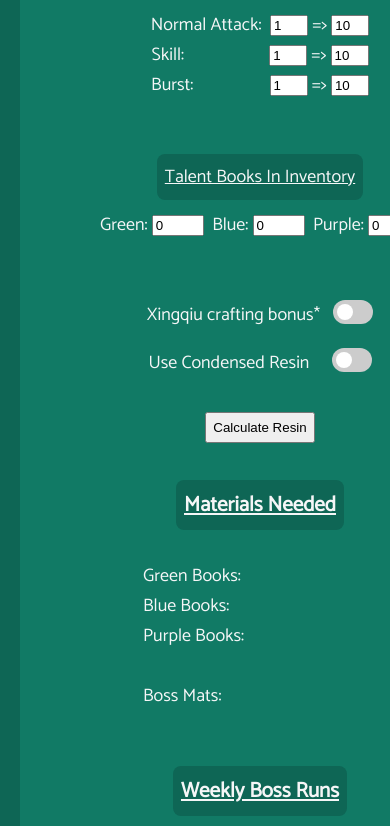
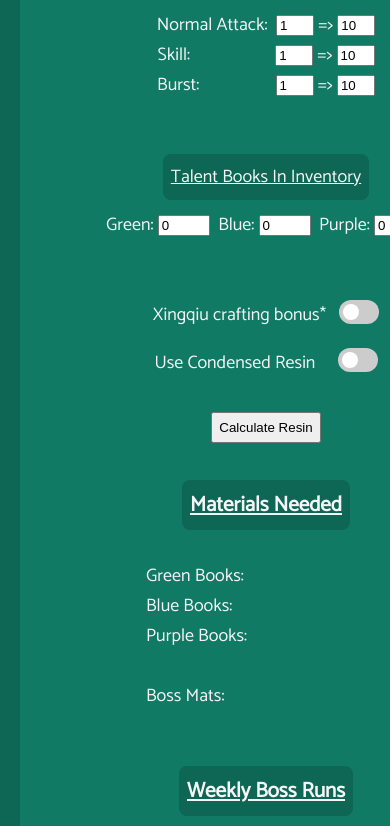
Before and after one commit to safurutani/resin-estimator, a plain HTML site: page index.html in a window 390 px wide. Shown: the part 630-1456 px from the top of the page. Drawn offline with Linux system fonts and the light colour scheme; a script that the page names is missing.

Commit message:
centered subcolumns for smaller screen width

```diff
--- a/index.html
+++ b/index.html
@@ -210,7 +210,7 @@
     <br>
     <br>
     <div id="talent_input">
-      <div class="column centered">
+      <div class="column centered talentBox">
         <h3 class="mini_header"><span>Talent Leveling</span></h3>
         <label class="number-label">Normal Attack: &nbsp;<input id="currentNa" class="info" name="currentNa" value="1" required type="number" min="1" max="10"></label>
         <label id="number-label">=&gt; <input id="desiredNa" name="desiredNa" class="info" value="10" required type="number" min="1" max="10"></label>
@@ -299,7 +299,7 @@
 
     <div id="ascension">
 
-      <div class="column centered">
+      <div class="column centered ascensionBox">
         <h3 class="mini_header"><span>Character Ascension</span></h3>
         <label class="number-label">Current Level: <input id="currentLvl" name="currentLvl" class="info" value="1" required type="number" min="1" max="90"></label>
         <label class="number-label" title="Assumes you have not ascended at the current level and will not ascend at desired level">=&gt; Desired Level*: <input id="desiredLvl" name="desiredLvl" class="info" value="90" required type="number" min="1" max="90"></label>
--- a/styles.css
+++ b/styles.css
@@ -28,7 +28,6 @@ body {
   min-width: 480px;
 }
 div {
-  background-color: #117a65;
   padding-bottom: 12px;
 }
 .selection {
@@ -38,6 +37,7 @@ div {
   max-width: 1112px;
   margin: auto;
   min-width: 400px;
+  background-color: #117a65;
 }
 .dropdowns {
   margin-top: 20px;
@@ -48,7 +48,6 @@ div {
 }
 fieldset {
   border: none;
-  background-color: #117a65;
   padding: 6px;
 }
 #talent_input,
@@ -56,6 +55,8 @@ fieldset {
   padding: 6px;
   border-radius: 15px;
   display: flex;
+  background-color: #117a65;
+  max-width: 1112px;
   margin: auto;
 }
 #talent_input {
@@ -63,6 +64,7 @@ fieldset {
 }
 #ascension {
   min-height: 330px;
+  margin-bottom: 25px;
 }
 #talent_parameters {
   margin-top: 14px;
@@ -73,11 +75,13 @@ fieldset {
 }
 .column {
   width: 33%;
-  height: 100%;
+  height: auto;
+  background-color: #117a65;
 }
 .subColumn {
   margin: 0 40%;
   display: flex;
+  width: auto;
 }
 .thicker {
   margin: 0 25%;
@@ -86,7 +90,6 @@ fieldset {
   text-align: center;
   min-width: 400px;
   border-right: solid;
-
 }
 .left {
   text-align: left;
@@ -101,6 +104,7 @@ fieldset {
 .results {
   max-width: 500px;
   height: 100%;
+  min-width: 400px;
 }
 .middle {
   min-width: 400px;
@@ -181,7 +185,7 @@ input:checked + .slider:before {
   border-radius: 50%;
 }
 
-@media (max-width: 820px) {
+@media (max-width: 860px) {
   .column {
     width: 100%;
   }
@@ -189,5 +193,12 @@ input:checked + .slider:before {
   #ascension {
     display: block;
     justify-content: center;
+    width: 100%;
+  }
+  .centered {
+    border-style: none;
+  }
+  .middle, .third {
+    margin: auto;
   }
 }
```
